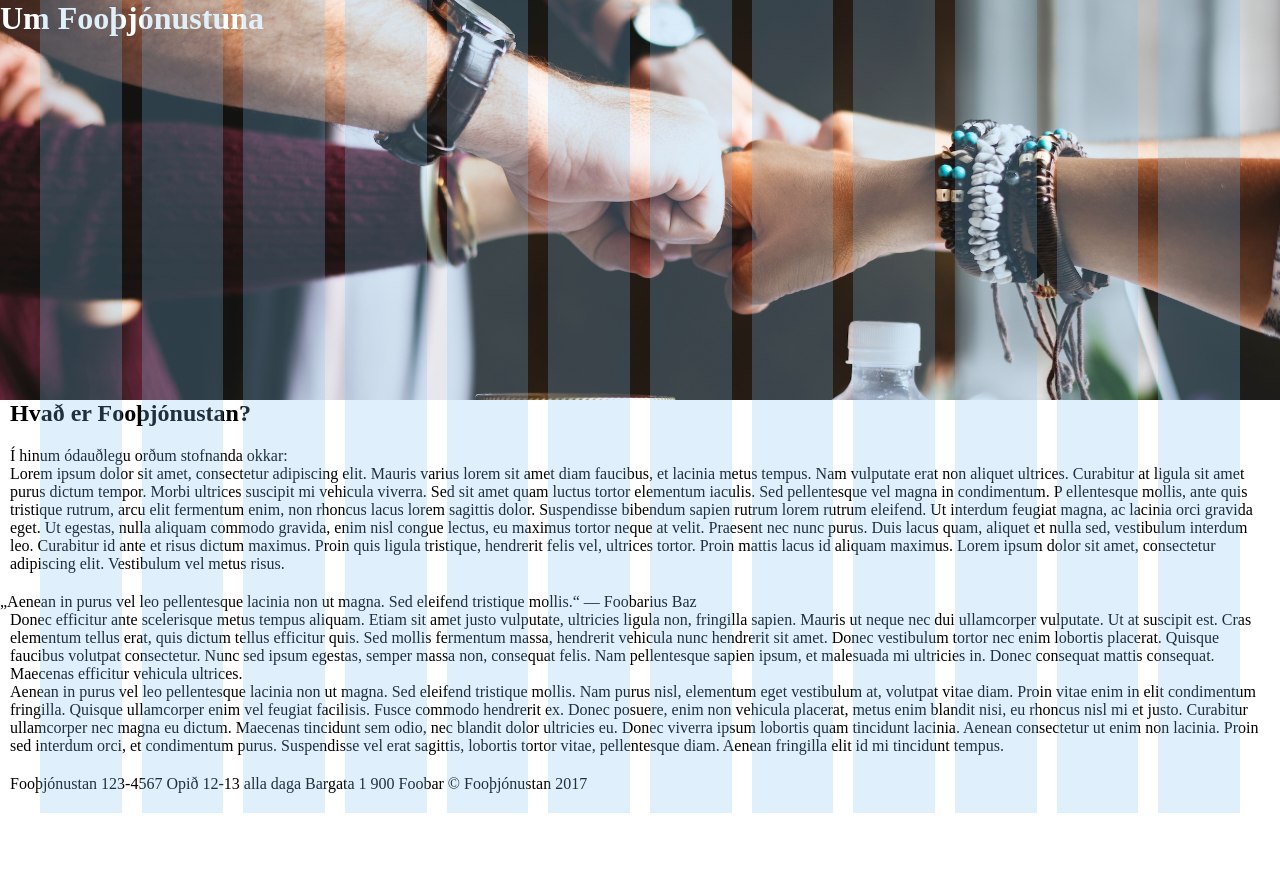
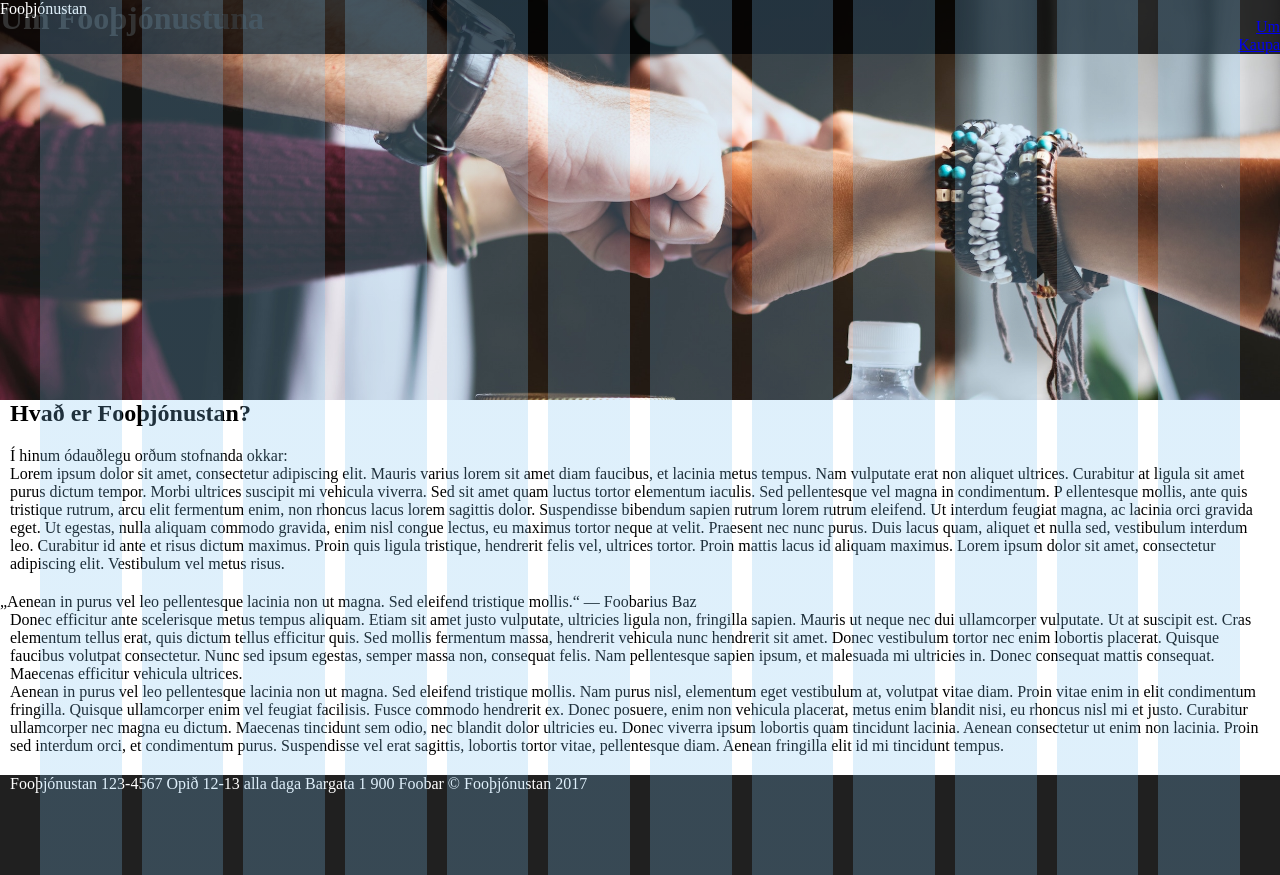
Before and after one commit to TropicBuffalo/VefStortVerk, a plain HTML site: page Um.html in a window 1280 px wide. Before the commit the page ends 813 px from the top, so only its background shows below. Drawn offline with Linux system fonts and the light colour scheme.

Commit message:
updates
a

```diff
--- a/Um.html
+++ b/Um.html
@@ -7,8 +7,14 @@
 	<link rel="stylesheet" href="grid.css">
   </head>
   <body>
-  <main>
 	<div class="grid">
+	<nav>
+	  <p>Fooþjónustan</p>
+      <ul>
+        <li><a href="#about">Um</a></li>
+        <li><a href="#buy">Kaupa</a></li>
+      </ul>
+    </nav>
     <header>
 	  <h1>Um Fooþjónustuna</h1>
 	</header>
@@ -82,7 +88,6 @@
 	</div>
   </body>
   </div>
-  </main>
   <footer>
   <div class = "footer">
   <div class = "footer__col">
@@ -95,4 +100,7 @@
 	</div>
 	</div>
   </footer>
+
+
+
 </html>
--- a/stylesum.css
+++ b/stylesum.css
@@ -39,7 +39,18 @@ header {
   margin: 0 0 20px;
 }
 
+nav {
+  position: fixed;
+  width: 100%;
+  left: 0;
+  top: 0;
+  background: rgba(0, 0, 0, 0.8);
+  color:white;
+}
 
+nav ul li{
+  text-align:right;
+}
 
 .texti1__col {
 
@@ -87,3 +98,13 @@ body {
   margin: 0 0 20px;
 
 }
+
+.footer {
+left: 0;
+    bottom: 0;
+	height:100px;
+    width: 100%;
+    background-color: #202020;
+    color: white;
+    text-align: center;
+}
```
